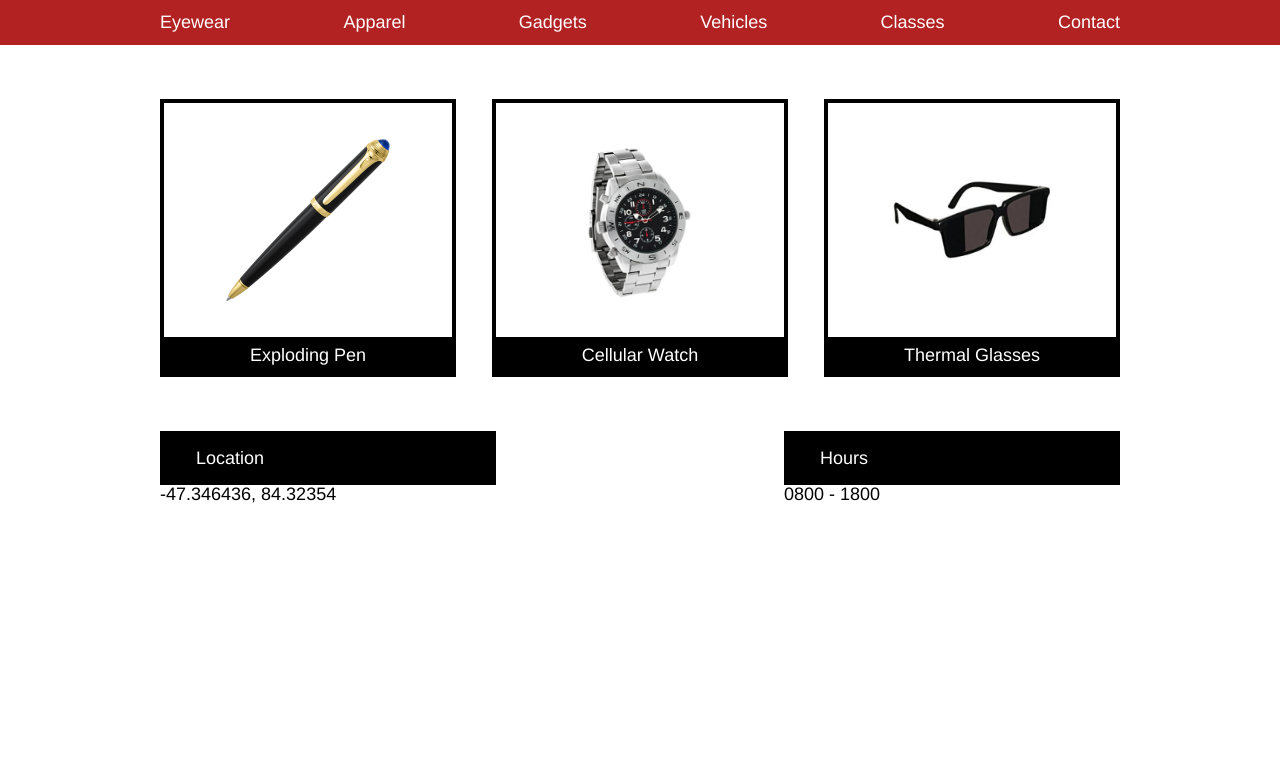
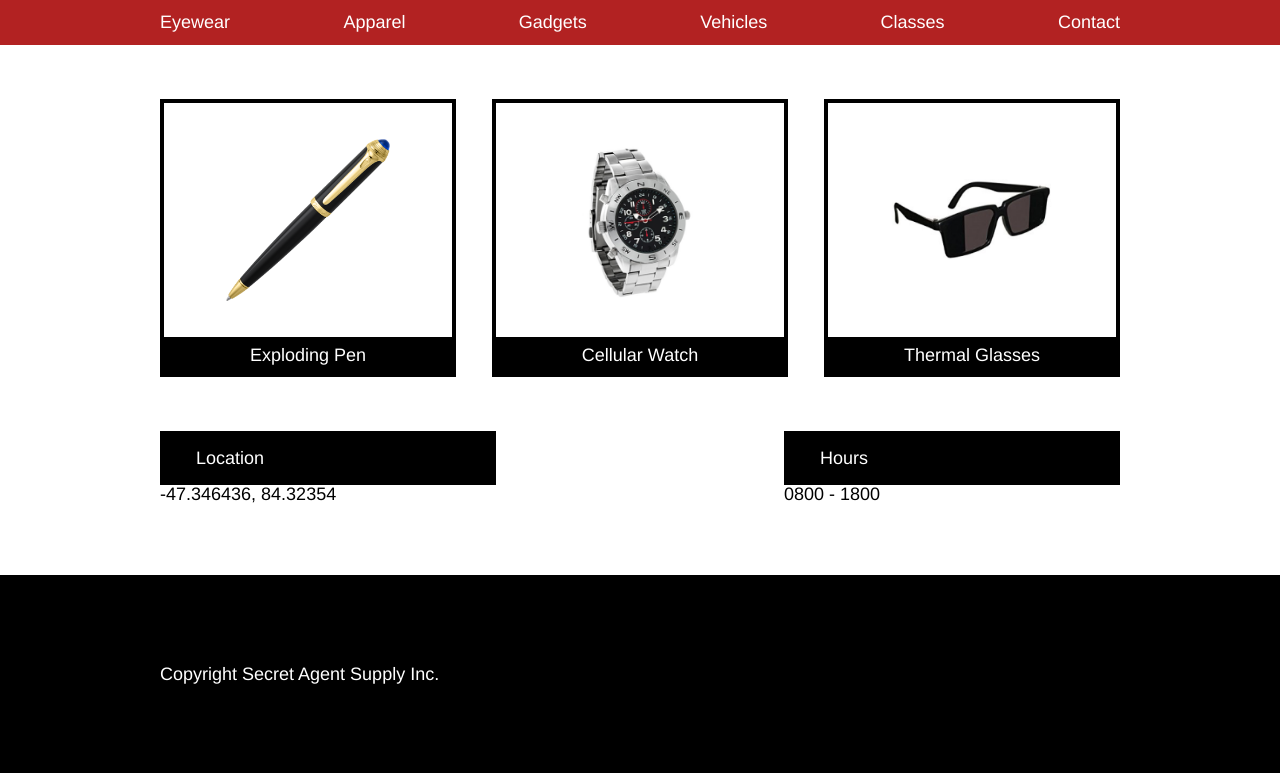
Before and after one commit to kostrows/secretAgent, a plain HTML site: page index.html in a window 1280 px wide. Shown: the part 492-1265 px from the top of the page. Before the commit the page ends 996 px from the top, so only its background shows below. Drawn offline with Linux system fonts and the light colour scheme; files whose address does not match are found by name.

Commit message:
completed footer and main page design

```diff
--- a/index.html
+++ b/index.html
@@ -67,6 +67,16 @@
         </div>
       </div>
 
+      <!-- Footer -->
+      <footer>
+        <div class="container">
+          <span>Copyright Secret Agent Supply Inc.</span>
+
+        </div>
+
+
+      </footer>
+
 
   </body>
 
--- a/resources/css/style.css
+++ b/resources/css/style.css
@@ -131,3 +131,10 @@ nav .container {
 .description {
   color: black;
 }
+
+/* Footer */
+footer {
+  margin-top: 4rem;
+  background-color: black;
+  padding: 5rem 0;
+}
```
